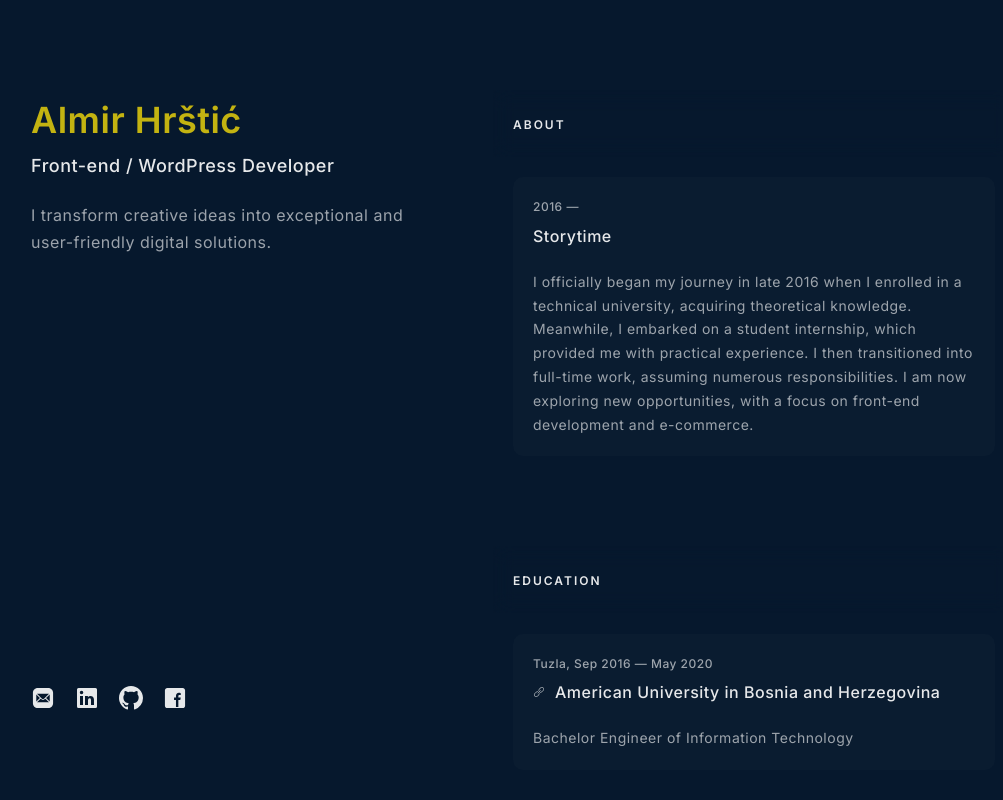
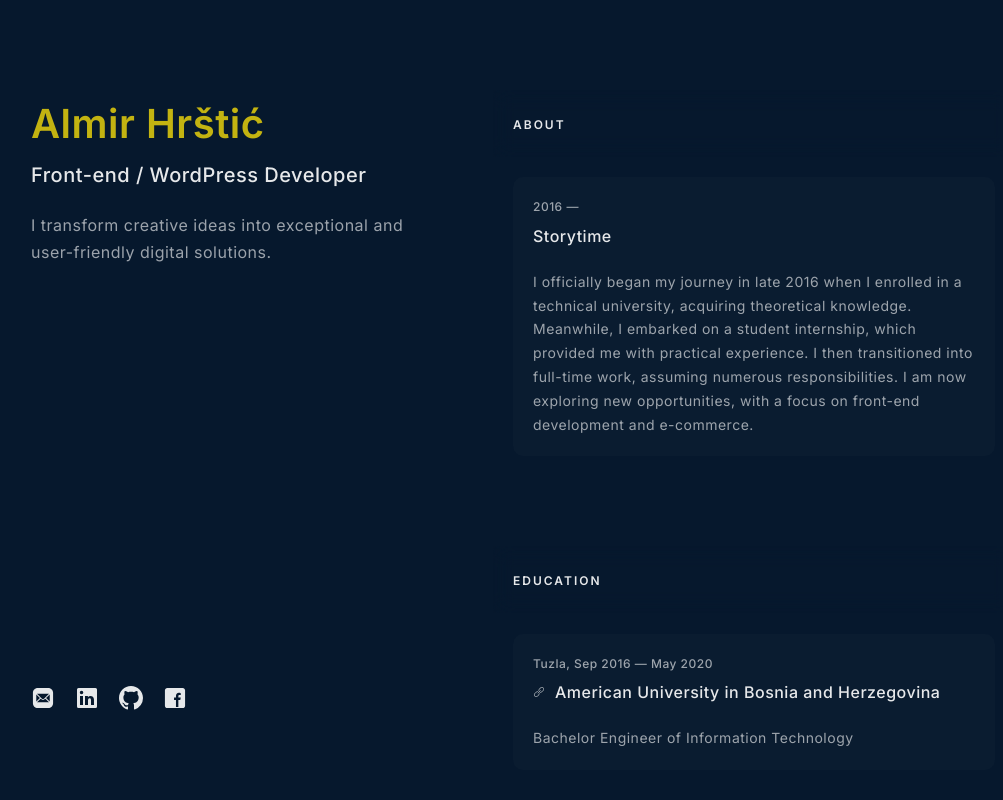
Before and after one commit to almir-hrstic/portfolio, a Next.js app: page / in a window 1280 px wide. Shown: the top 800 px of the page, without its empty margins (127-1130 px from the left). Built offline with nearby package versions, Linux system fonts and the light colour scheme.

Commit message:
22.12.2023

```diff
--- a/src/app/styles/not-found.module.scss
+++ b/src/app/styles/not-found.module.scss
@@ -9,7 +9,7 @@
   &__title {
     color: $color-yellow;
     transition: opacity .25s ease-in-out;
-    @extend .text-72-semi-bold;
+    @extend .text-80-semi-bold;
 
     &:active {
       opacity: .75;
@@ -18,13 +18,13 @@
 
   &__subtitle {
     color: $color-grey;
-    @extend .text-18-medium;
+    @extend .text-20-medium;
   }
 
   &__link {
     color: $color-white;
     transition: color .25s ease-in-out;
-    @extend .text-18-medium;
+    @extend .text-20-medium;
 
     &:active {
       color: $color-yellow;
--- a/src/app/styles/page.module.scss
+++ b/src/app/styles/page.module.scss
@@ -16,7 +16,7 @@
       width: fit-content;
       color: $color-yellow;
       transition: opacity .25s ease-in-out;
-      @extend .text-36-semi-bold;
+      @extend .text-40-semi-bold;
 
       &:active {
         opacity: .75;
@@ -24,7 +24,7 @@
     }
 
     &__subtitle {
-      @extend .text-18-medium;
+      @extend .text-20-medium;
     }
 
     &__description {
--- a/src/app/styles/typography.scss
+++ b/src/app/styles/typography.scss
@@ -21,17 +21,17 @@
   letter-spacing: .5px;
 }
 
-.text-18-medium {
-  font-size: 18px;
+.text-20-medium {
+  font-size: 20px;
   font-weight: 500;
 }
 
-.text-36-semi-bold {
-  font-size: 36px;
+.text-40-semi-bold {
+  font-size: 40px;
   font-weight: 600;
 }
 
-.text-72-semi-bold {
-  font-size: 72px;
+.text-80-semi-bold {
+  font-size: 80px;
   font-weight: 600;
 }
```
